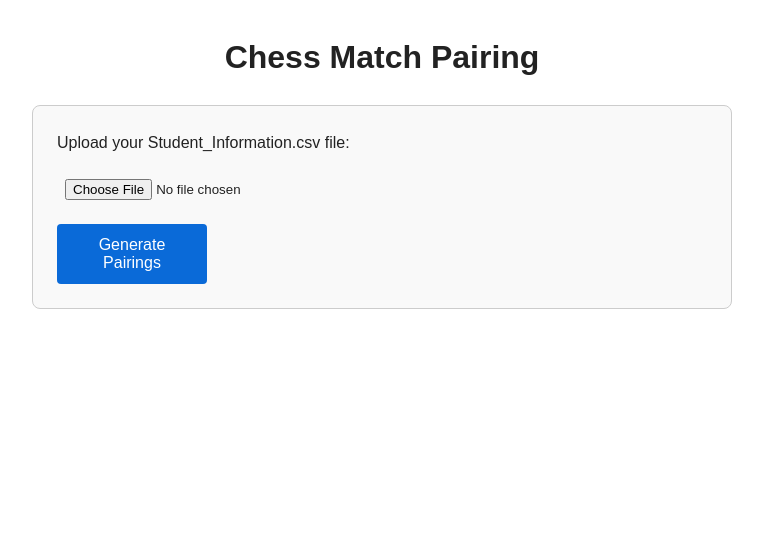
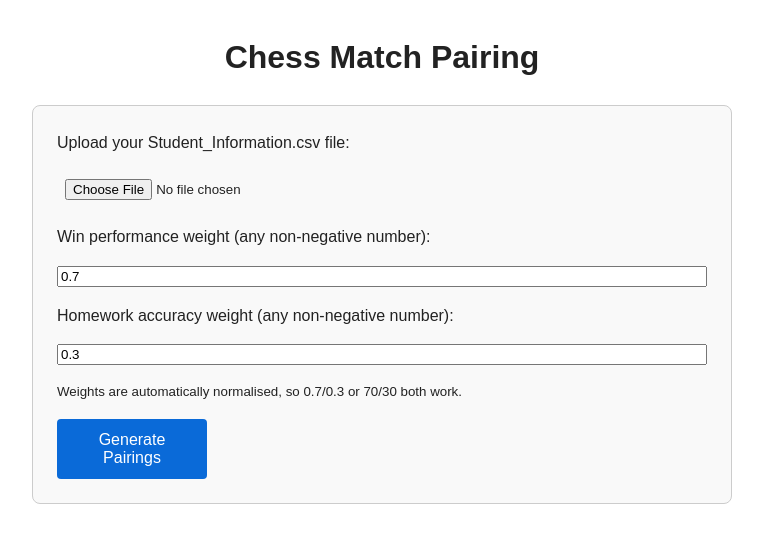
Before and after one commit to Hmm100-star/chess-match-selector, a Flask app: page / in a window 1280 px wide. Shown: the top 543 px of the page, without its empty margins (258-1021 px from the left). Run offline with Flask 3, Linux system fonts and the light colour scheme.

Commit message:
Added user chosen weighting for strength

```diff
--- a/app.py
+++ b/app.py
@@ -1,5 +1,5 @@
 from pathlib import Path
-from typing import Optional
+from typing import Optional, Union
 
 from flask import Flask, render_template, request, send_file
 from werkzeug.utils import secure_filename
@@ -12,6 +12,9 @@ UPLOADS_DIR = BASE_DIR / "uploads"
 OUTPUTS_DIR = BASE_DIR / "outputs"
 OUTPUT_FILENAME = "next_matches.csv"
 SUMMARY_FILE = OUTPUTS_DIR / "summary.txt"
+
+DEFAULT_WIN_WEIGHT = 0.7
+DEFAULT_HOMEWORK_WEIGHT = 0.3
 
 UPLOADS_DIR.mkdir(parents=True, exist_ok=True)
 OUTPUTS_DIR.mkdir(parents=True, exist_ok=True)
@@ -31,32 +34,43 @@ def load_summary() -> Optional[str]:
     return None
 
 
+def build_context(**overrides: Union[str, float, bool, None]) -> dict:
+    """Assemble template context with sensible defaults."""
+    context = {
+        "output_exists": (OUTPUTS_DIR / OUTPUT_FILENAME).exists(),
+        "summary": load_summary(),
+        "win_weight": DEFAULT_WIN_WEIGHT,
+        "homework_weight": DEFAULT_HOMEWORK_WEIGHT,
+        "error": None,
+        "success": None,
+    }
+    context.update(overrides)
+    return context
+
+
 @app.route("/", methods=["GET"])
 def index() -> str:
     """Render the upload form and show pairing summary if available."""
-    output_file = OUTPUTS_DIR / OUTPUT_FILENAME
-
-    return render_template(
-        "index.html",
-        output_exists=output_file.exists(),
-        summary=load_summary(),
-    )
+    return render_template("index.html", **build_context())
 
 
 @app.route("/upload", methods=["POST"])
 def upload() -> str:
     """Handle file upload, run pairing logic, and redisplay the form."""
     uploaded_file = request.files.get("file")
-
     output_file = OUTPUTS_DIR / OUTPUT_FILENAME
+    win_weight_raw = request.form.get("win_weight", "").strip()
+    homework_weight_raw = request.form.get("homework_weight", "").strip()
 
     if not uploaded_file or uploaded_file.filename == "":
         return (
             render_template(
                 "index.html",
-                error="Please choose a CSV file to upload.",
-                output_exists=output_file.exists(),
-                summary=load_summary(),
+                **build_context(
+                    error="Please choose a CSV file to upload.",
+                    win_weight=win_weight_raw or DEFAULT_WIN_WEIGHT,
+                    homework_weight=homework_weight_raw or DEFAULT_HOMEWORK_WEIGHT,
+                ),
             ),
             400,
         )
@@ -66,9 +80,58 @@ def upload() -> str:
         return (
             render_template(
                 "index.html",
-                error="Only .csv files are accepted.",
-                output_exists=output_file.exists(),
-                summary=load_summary(),
+                **build_context(
+                    error="Only .csv files are accepted.",
+                    win_weight=win_weight_raw or DEFAULT_WIN_WEIGHT,
+                    homework_weight=homework_weight_raw or DEFAULT_HOMEWORK_WEIGHT,
+                ),
+            ),
+            400,
+        )
+
+    try:
+        win_weight = (
+            float(win_weight_raw) if win_weight_raw else DEFAULT_WIN_WEIGHT
+        )
+    except ValueError:
+        return (
+            render_template(
+                "index.html",
+                **build_context(
+                    error="Win weight must be a number.",
+                    win_weight=win_weight_raw,
+                    homework_weight=homework_weight_raw or DEFAULT_HOMEWORK_WEIGHT,
+                ),
+            ),
+            400,
+        )
+
+    try:
+        homework_weight = (
+            float(homework_weight_raw) if homework_weight_raw else DEFAULT_HOMEWORK_WEIGHT
+        )
+    except ValueError:
+        return (
+            render_template(
+                "index.html",
+                **build_context(
+                    error="Homework weight must be a number.",
+                    win_weight=win_weight_raw or DEFAULT_WIN_WEIGHT,
+                    homework_weight=homework_weight_raw,
+                ),
+            ),
+            400,
+        )
+
+    if win_weight < 0 or homework_weight < 0:
+        return (
+            render_template(
+                "index.html",
+                **build_context(
+                    error="Weights must be zero or greater.",
+                    win_weight=win_weight_raw,
+                    homework_weight=homework_weight_raw,
+                ),
             ),
             400,
         )
@@ -76,7 +139,25 @@ def upload() -> str:
     saved_path = UPLOADS_DIR / filename
     uploaded_file.save(saved_path)
 
-    summary_info = generate_pairings(saved_path, output_file)
+    try:
+        summary_info = generate_pairings(
+            saved_path,
+            output_file,
+            win_weight=win_weight,
+            homework_weight=homework_weight,
+        )
+    except ValueError as exc:
+        return (
+            render_template(
+                "index.html",
+                **build_context(
+                    error=str(exc),
+                    win_weight=win_weight_raw,
+                    homework_weight=homework_weight_raw,
+                ),
+            ),
+            400,
+        )
 
     unpaired_section = "None"
     if summary_info["unpaired_name"]:
@@ -87,15 +168,20 @@ def upload() -> str:
     summary_text = (
         f"Processed {summary_info['total_players']} players.\n"
         f"Created {summary_info['matches']} matches.\n"
-        f"Unpaired: {unpaired_section}"
+        f"Unpaired: {unpaired_section}\n"
+        f"Weights: wins={summary_info['win_weight']:.3f}, homework={summary_info['homework_weight']:.3f}"
     )
     SUMMARY_FILE.write_text(summary_text, encoding="utf-8")
 
     return render_template(
         "index.html",
-        output_exists=True,
-        summary=summary_text,
-        success="Pairings generated successfully.",
+        **build_context(
+            output_exists=True,
+            summary=summary_text,
+            success="Pairings generated successfully.",
+            win_weight=summary_info["win_weight"],
+            homework_weight=summary_info["homework_weight"],
+        ),
     )
 
 
@@ -107,9 +193,11 @@ def download():
         return (
             render_template(
                 "index.html",
-                error="No generated matches found. Upload a CSV first.",
-                output_exists=False,
-                summary=None,
+                **build_context(
+                    error="No generated matches found. Upload a CSV first.",
+                    output_exists=False,
+                    summary=None,
+                ),
             ),
             404,
         )
--- a/templates/index.html
+++ b/templates/index.html
@@ -89,6 +89,25 @@
     <form action="{{ url_for('upload') }}" method="post" enctype="multipart/form-data">
       <label for="file">Upload your Student_Information.csv file:</label>
       <input type="file" id="file" name="file" accept=".csv" required />
+      <label for="win_weight">Win performance weight (any non-negative number):</label>
+      <input
+        type="number"
+        id="win_weight"
+        name="win_weight"
+        min="0"
+        step="0.01"
+        value="{{ win_weight }}"
+      />
+      <label for="homework_weight">Homework accuracy weight (any non-negative number):</label>
+      <input
+        type="number"
+        id="homework_weight"
+        name="homework_weight"
+        min="0"
+        step="0.01"
+        value="{{ homework_weight }}"
+      />
+      <small>Weights are automatically normalised, so 0.7/0.3 or 70/30 both work.</small>
       <button type="submit">Generate Pairings</button>
     </form>
 
```
Also changed, not shown: chess_match_selector.py (+23 -1 lines), pairing_logic.py (+25 -4 lines), README.md.
